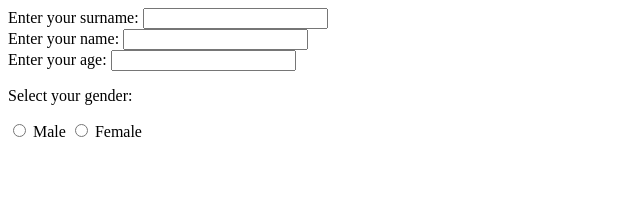
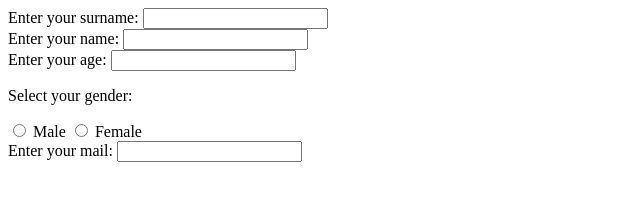
Before and after one commit to MrLkuch/Brief_Form, a plain HTML site: page src/index.html in a window 1280 px wide. Shown: the whole page, without its empty margins (0-640 px from the left). Drawn offline with Linux system fonts and the light colour scheme.

Commit message:
docs(index.html): add mail input

```diff
--- a/src/index.html
+++ b/src/index.html
@@ -26,6 +26,11 @@
             <input type="radio" name="gender" id="female"  value="female"/>
             <label for="female">Female</label>
         </div>
+        <div class="">
+            <label for="mail">Enter your mail: </label>
+            <input type="email" name="mail" id="mail" required />
+        </div>
+
     </form>
 </body>
 </html>
```
